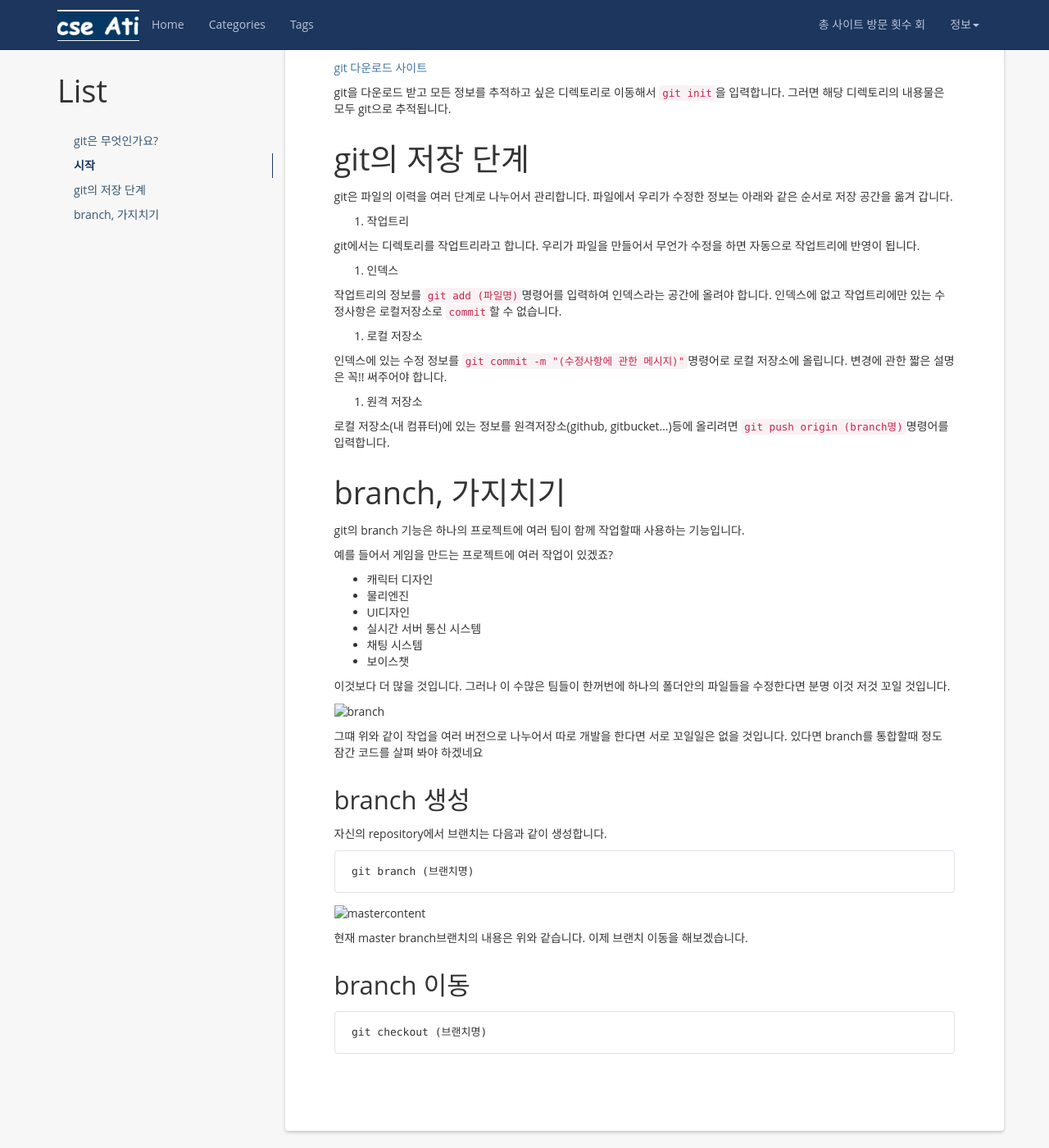
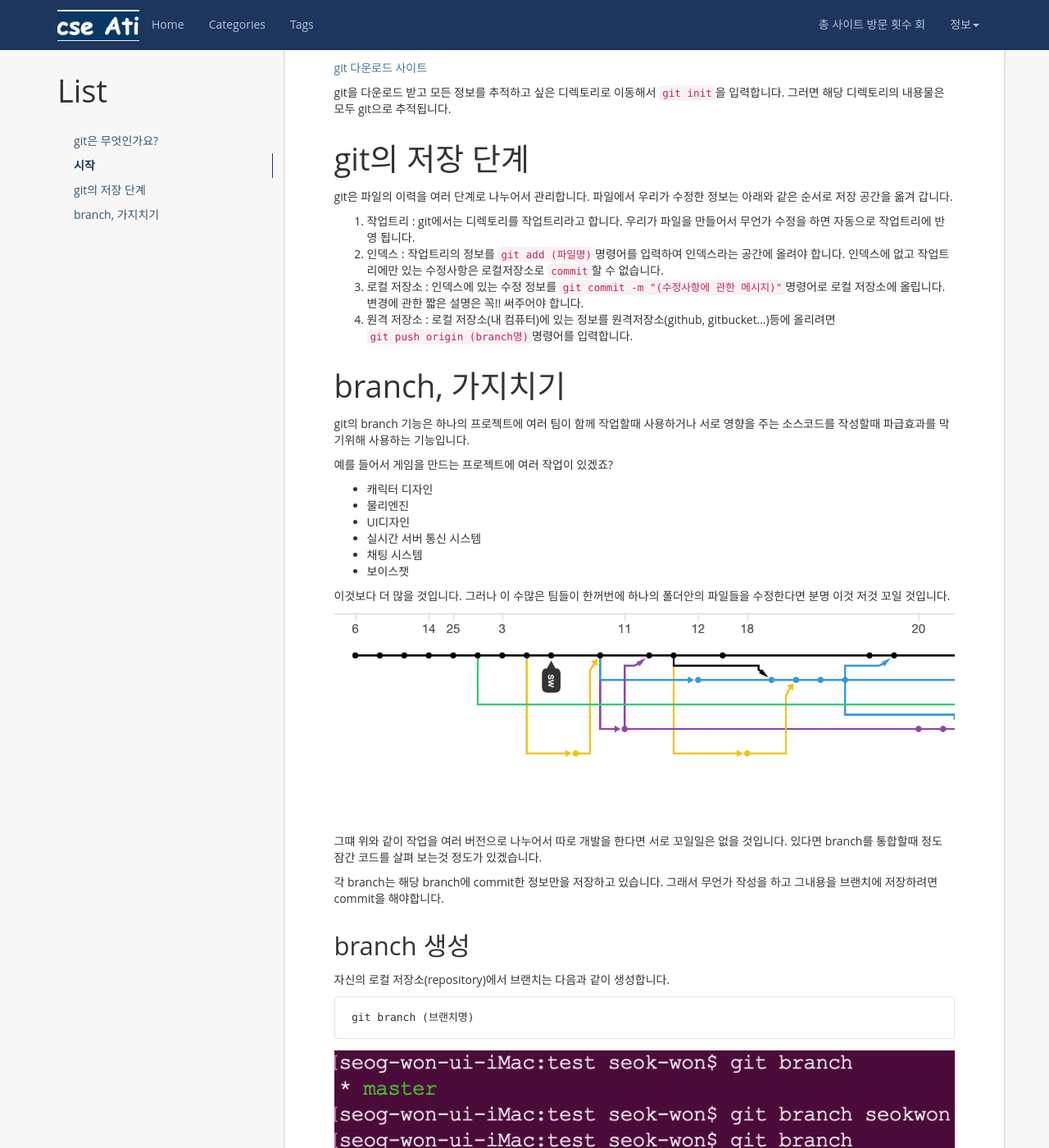
Before and after one commit to gwnucse/gwnucse.github.io, a Jekyll site: the page built from _posts/2019-04-19-github사용법.md, in a window 1280 px wide and 1400 px high, scrolled down 430 px. Shown: the whole window at 82% size. Built offline with Jekyll 4.4.1, drawn with Linux system fonts in a browser that asks for light colours; nearby versions of some CDN libraries; comment, search, counter and statistics services are not loaded; some of the changed text lies outside the part shown.

Commit message:
fix tag category

````diff
--- a/_posts/2019-04-19-github사용법.md
+++ b/_posts/2019-04-19-github사용법.md
@@ -24,22 +24,14 @@ git을 다운로드 받고 모든 정보를 추적하고 싶은 디렉토리로
 
 git은 파일의 이력을 여러 단계로 나누어서 관리합니다. 파일에서 우리가 수정한 정보는 아래와 같은 순서로 저장 공간을 옮겨 갑니다.
 
-1. 작업트리
-
-  git에서는 디렉토리를 작업트리라고 합니다. 우리가 파일을 만들어서 무언가 수정을 하면 자동으로 작업트리에 반영이 됩니다.
-2. 인덱스
-
-  작업트리의 정보를 `git add (파일명)`명령어를 입력하여 인덱스라는 공간에 올려야 합니다. 인덱스에 없고 작업트리에만 있는 수정사항은 로컬저장소로 `commit`할 수 없습니다.
-3. 로컬 저장소
-
-  인덱스에 있는 수정 정보를 `git commit -m "(수정사항에 관한 메시지)"`명령어로 로컬 저장소에 올립니다. 변경에 관한 짧은 설명은 꼭!! 써주어야 합니다.
-4. 원격 저장소
-
-  로컬 저장소(내 컴퓨터)에 있는 정보를 원격저장소(github, gitbucket...)등에 올리려면 `git push origin (branch명)`명령어를 입력합니다.
+1. 작업트리 : git에서는 디렉토리를 작업트리라고 합니다. 우리가 파일을 만들어서 무언가 수정을 하면 자동으로 작업트리에 반영 됩니다.
+2. 인덱스 : 작업트리의 정보를 `git add (파일명)`명령어를 입력하여 인덱스라는 공간에 올려야 합니다. 인덱스에 없고 작업트리에만 있는 수정사항은 로컬저장소로 `commit`할 수 없습니다.
+3. 로컬 저장소 : 인덱스에 있는 수정 정보를 `git commit -m "(수정사항에 관한 메시지)"`명령어로 로컬 저장소에 올립니다. 변경에 관한 짧은 설명은 꼭!! 써주어야 합니다.
+4. 원격 저장소 : 로컬 저장소(내 컴퓨터)에 있는 정보를 원격저장소(github, gitbucket...)등에 올리려면 `git push origin (branch명)`명령어를 입력합니다.
 
 # branch, 가지치기
 
-git의 branch 기능은 하나의 프로젝트에 여러 팀이 함께 작업할때 사용하는 기능입니다.
+git의 branch 기능은 하나의 프로젝트에 여러 팀이 함께 작업할때 사용하거나 서로 영향을 주는 소스코드를 작성할때 파급효과를 막기위해 사용하는 기능입니다.
 
 예를 들어서 게임을 만드는 프로젝트에 여러 작업이 있겠죠?
 
@@ -52,24 +44,27 @@ git의 branch 기능은 하나의 프로젝트에 여러 팀이 함께 작업할
 
 이것보다 더 많을 것입니다. 그러나 이 수많은 팀들이 한꺼번에 하나의 폴더안의 파일들을 수정한다면 분명 이것 저것 꼬일 것입니다.
 
-![branch](../styles/images/postIMG/gitTutorial/1.png)
+![branch](https://github.com/gwnucse/gwnucse.github.io/blob/master/styles/images/postIMG/gitTutorial/1.png?raw=true)
 
-그떄 위와 같이 작업을 여러 버전으로 나누어서 따로 개발을 한다면 서로 꼬일일은 없을 것입니다. 있다면 branch를 통합할때 정도 잠간 코드를 살펴 봐야 하겠네요
+그떄 위와 같이 작업을 여러 버전으로 나누어서 따로 개발을 한다면 서로 꼬일일은 없을 것입니다. 있다면 branch를 통합할때 정도 잠간 코드를 살펴 보는것 정도가 있겠습니다.
 
+각 branch는 해당 branch에 commit한 정보만을 저장하고 있습니다. 그래서 무언가 작성을 하고 그내용을 브랜치에 저장하려면 commit을 해야합니다.
 ## branch 생성
 
-자신의 repository에서 브랜치는 다음과 같이 생성합니다.
+자신의 로컬 저장소(repository)에서 브랜치는 다음과 같이 생성합니다.
 
 ```
 git branch (브랜치명)
 ```
 
-![mastercontent](../styles/images/postIMG/gitTutorial/3.png)
+![mastercontent](https://github.com/gwnucse/gwnucse.github.io/blob/master/styles/images/postIMG/gitTutorial/2.png?raw=true)
 
-현재 master branch브랜치의 내용은 위와 같습니다. 이제 브랜치 이동을 해보겠습니다.
+이제 브랜치 이동을 해보겠습니다.
 
 ## branch 이동
 
 ```
 git checkout (브랜치명)
 ```
+
+> 작성자 - 이석원
````
Also changed, not shown: other parts of _posts/2019-04-19-github사용법.md (+2 -2 lines).
